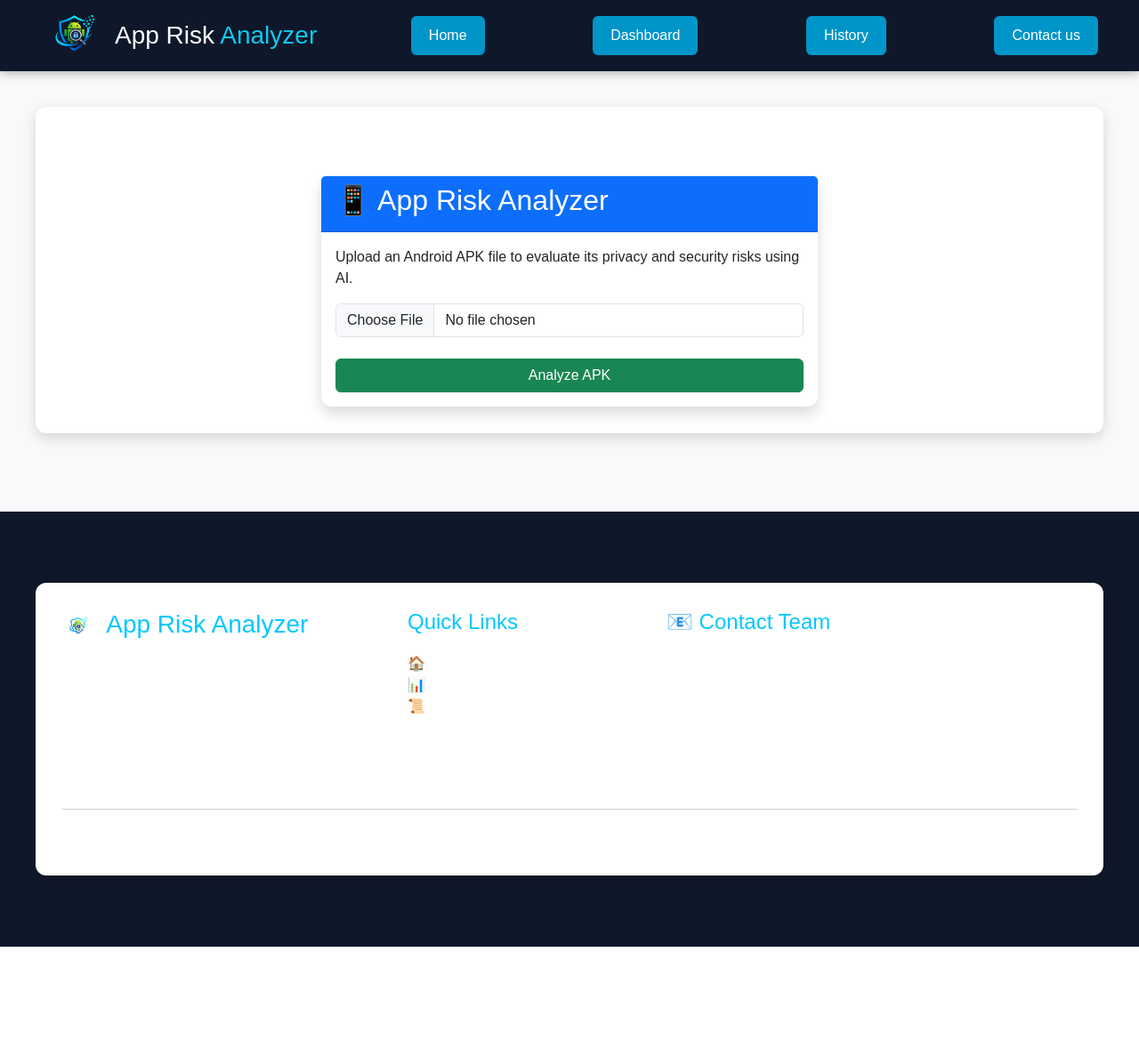
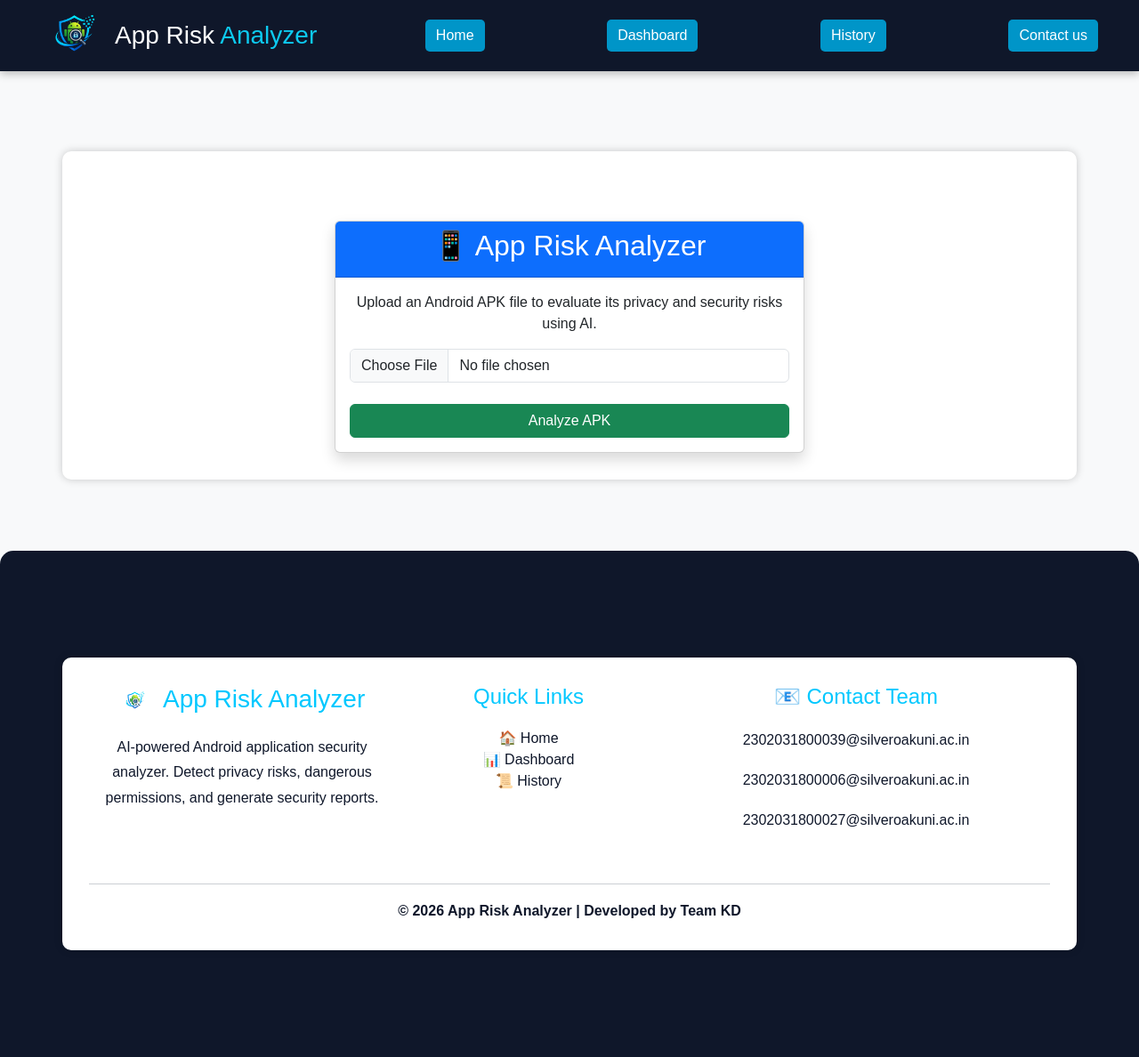
Before and after one commit to kDm1515/App-Risk-Analyzer, a Flask app: page / in a window 1280 px wide. Shown: the whole page at 89% size. Before the commit the page ends 1064 px from the top, so only its background shows below. Run offline with Flask 3, Linux system fonts and the light colour scheme.

Commit message:
Test dashboard

```diff
--- a/static/css/style.css
+++ b/static/css/style.css
@@ -1,47 +1,18 @@
-/* ===========================
-   Global Styles
-=========================== */
-
-html,
 body{
-    height:100%;
-    margin:0;
-    padding:0;
-    font-family:Arial, sans-serif;
+    font-family: Arial, sans-serif;
     background:#f4f4f4;
+    padding-top: 90px;
 }
 
-body{
-    display:flex;
-    flex-direction:column;
-    min-height:100vh;
-    padding-top:80px;
-}
-
-/* ===========================
-   Main Content
-=========================== */
-
-main{
-    flex:1;
-}
-
-/* ===========================
-   Container
-=========================== */
-
 .container{
-    max-width:1200px;
-    margin:40px auto;
+    width:500vh;
+    margin:80px auto;
     background:white;
     padding:30px;
-    border-radius:12px;
-    box-shadow:0 5px 15px rgba(0,0,0,.15);
+    border-radius:10px;
+    text-align:center;
+    box-shadow:0 0 10px rgba(0,0,0,.2);
 }
-
-/* ===========================
-   Buttons
-=========================== */
 
 button{
     background:#007bff;
@@ -49,221 +20,86 @@ button{
     border:none;
     padding:10px 20px;
     cursor:pointer;
-    border-radius:6px;
+    border-radius:5px;
     font-size:16px;
-    transition:.3s;
 }
 
 button:hover{
     background:#0056b3;
 }
 
-/* ===========================
-   Header
-=========================== */
+.header{
+    display:flex;
+    justify-content:space-between;
+    background-color: #0f172a;
+    padding-right: 400px;
+}
 
 .header{
+    position: fixed;      /* Keeps header fixed */
+    top: 0;
+    left: 0;
+    width: 100%;
+    height: 80px;
 
-    position:fixed;
+    background-color: #0f172a;   /* Solid dark color */
+    color: white;
 
-    top:0;
-    left:0;
+    display: flex;
+    justify-content: space-between;
+    align-items: center;
 
-    width:100%;
-    height:80px;
+    padding: 0 30px;
 
-    background:#0f172a;
+    z-index: 1000;        /* Keeps it above other content */
 
-    color:white;
-
-    display:flex;
-    align-items:center;
-    justify-content:space-between;
-
-    padding:0 30px;
-
-    z-index:1000;
-
-    box-shadow:0 2px 10px rgba(0,0,0,.3);
-
+    box-shadow: 0 2px 10px rgba(0,0,0,0.3);
 }
 
-/* ===========================
-   Header Buttons
-=========================== */
-
 .hd_btn{
-
-    background:#0095C8 !important;
+    background-color:#0095C8 !important;
     color:white !important;
-
-    border:none;
-
-    border-radius:6px;
-
-    padding:10px 20px;
-
-    transition:.3s;
+    border:none ;
+    font-size:16px;
+    border-radius:5px;
 
 }
 
 .hd_btn:hover{
-
-    background:#007ea8 !important;
+    background-color:#0081ac !important;
     color:white !important;
-
 }
 
-/* ===========================
-   Cards
-=========================== */
-
-.card{
-
-    border:none;
-
-    border-radius:12px;
-
-    box-shadow:0 3px 10px rgba(0,0,0,.15);
-
-}
-
-/* ===========================
-   Footer
-=========================== */
-
 .footer{
-
-    margin-top:auto;
-
     background:#0f172a;
-
     color:white;
-
     padding:40px 30px;
-
+    border-radius:15px 15px 0 0;
 }
 
 .footer h3,
 .footer h4{
-
     color:#00c8ff;
-
     margin-bottom:20px;
-
 }
 
 .footer p{
-
-    color:white;
-
+    color:#0f172a;
     line-height:1.8;
-
 }
 
 .footer a{
-
-    color:white;
-
+    color:#0f172a;
     text-decoration:none;
 
-    word-break:break-word;
-
+    /* Prevent long emails from overflowing */
+    word-break: break-word;
 }
 
 .footer a:hover{
-
     color:#00c8ff;
-
 }
 
 .footer hr{
-
     border-color:#334155;
-
 }
-
-/* ===========================
-   Tables
-=========================== */
-
-table{
-
-    width:100%;
-
-}
-
-th{
-
-    background:#0f172a;
-
-    color:white;
-
-}
-
-td,
-th{
-
-    padding:12px;
-
-    text-align:center;
-
-}
-
-/* ===========================
-   Images
-=========================== */
-
-img{
-
-    max-width:100%;
-
-    height:auto;
-
-}
-
-/* ===========================
-   Responsive
-=========================== */
-
-@media (max-width:768px){
-
-.header{
-
-    flex-direction:column;
-
-    height:auto;
-
-    padding:15px;
-
-}
-
-body{
-
-    padding-top:140px;
-
-}
-
-.container{
-
-    width:95%;
-
-    padding:20px;
-
-}
-
-.hd_btn{
-
-    margin:5px;
-
-    width:100%;
-
-}
-
-.footer{
-
-    text-align:center;
-
-}
-
-}
```
